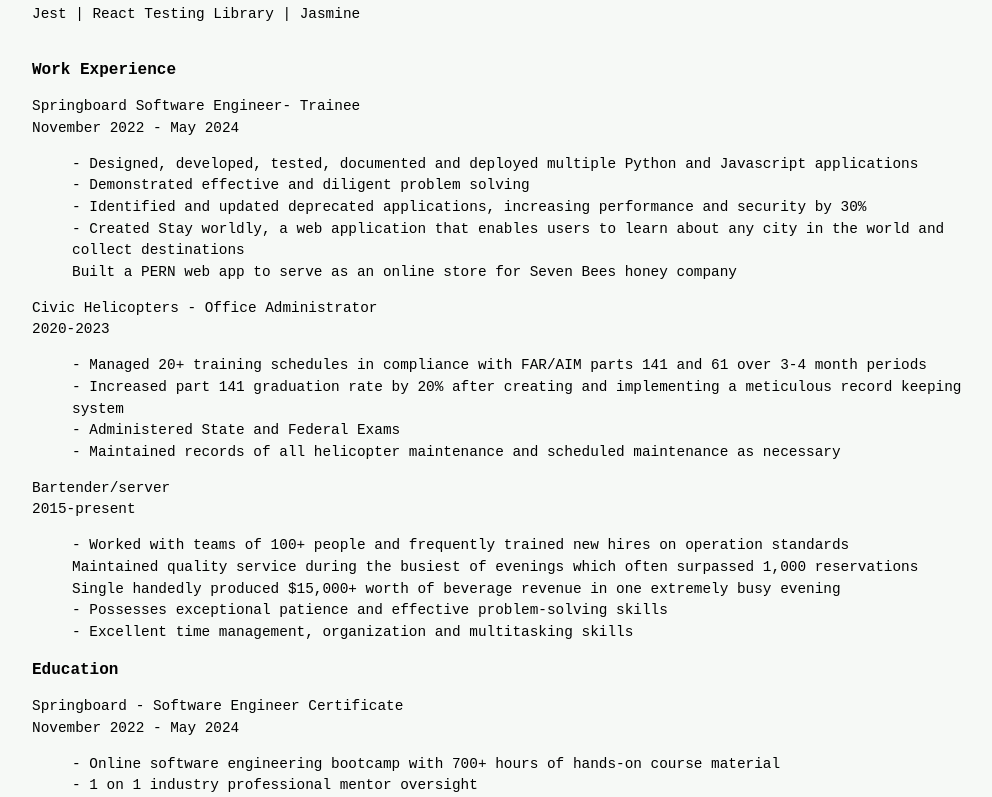
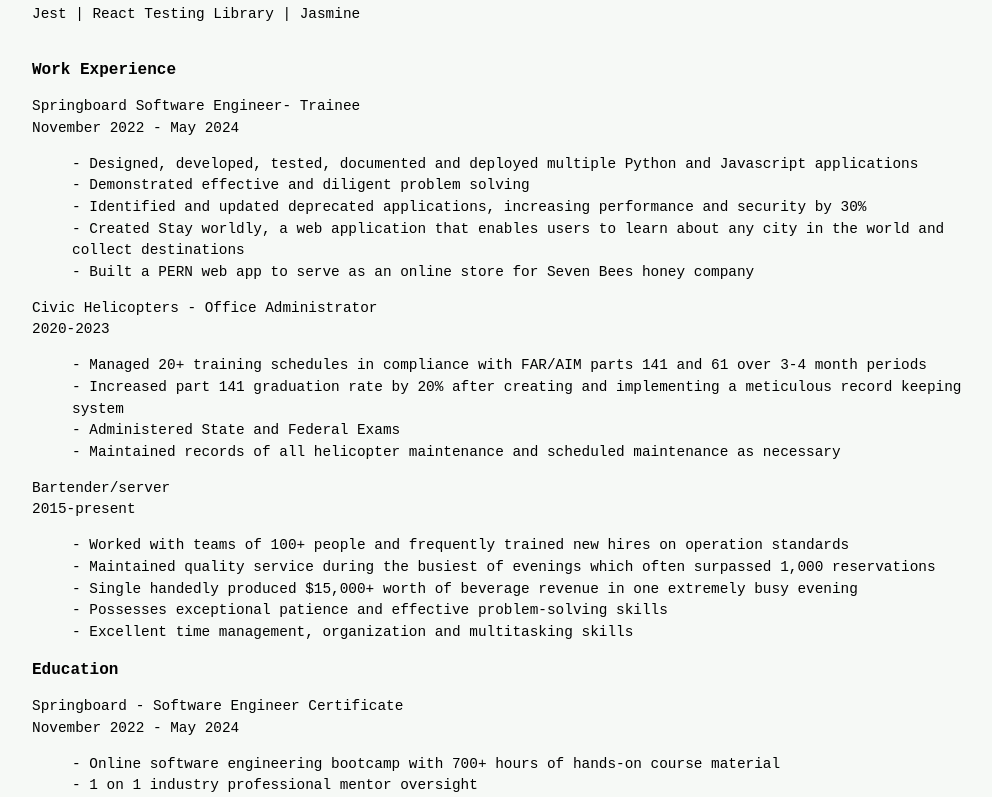
Before and after one commit to SamStratton2112/Portfolio, a React (Create React App) app: page /resume in a window 1280 px wide. Shown: the part 560-1357 px from the top of the page, without its empty margins (128-1120 px from the left). Built offline with nearby package versions, Linux system fonts and the light colour scheme.

Commit message:
fix details

```diff
--- a/src/Resume.js
+++ b/src/Resume.js
@@ -45,7 +45,7 @@
                     <li>- Demonstrated effective and diligent problem solving</li>
                     <li>- Identified and updated deprecated applications, increasing performance and security by 30%</li>
                     <li>- Created Stay worldly, a web application that enables users to learn about any city in the world and collect destinations</li>
-                    <li>Built a PERN web app to serve as an online store for Seven Bees honey company</li>
+                    <li>- Built a PERN web app to serve as an online store for Seven Bees honey company</li>
                     </ul>
                 </div>
                 <div className="work-experience-job">
@@ -69,8 +69,8 @@
                     </p>
                     <ul>
                     <li>- Worked with teams of 100+ people and frequently trained new hires on operation standards</li>
-                    <li>Maintained quality service during the busiest of evenings which often surpassed 1,000 reservations</li>
-                    <li>Single handedly produced $15,000+ worth of beverage revenue in one extremely busy evening</li>
+                    <li>- Maintained quality service during the busiest of evenings which often surpassed 1,000 reservations</li>
+                    <li>- Single handedly produced $15,000+ worth of beverage revenue in one extremely busy evening</li>
                     <li>- Possesses exceptional patience and effective problem-solving skills</li>
                     <li>- Excellent time management, organization and multitasking skills</li>
                     </ul>
```
